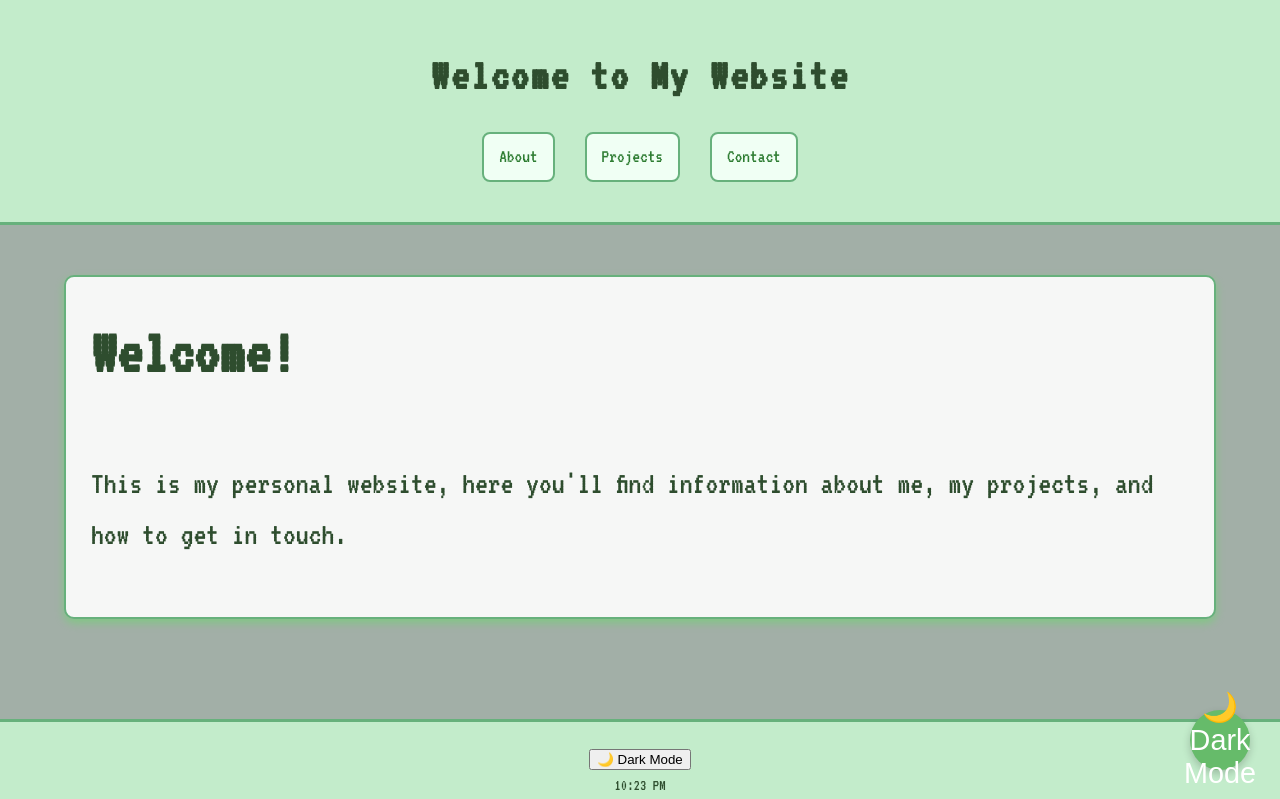
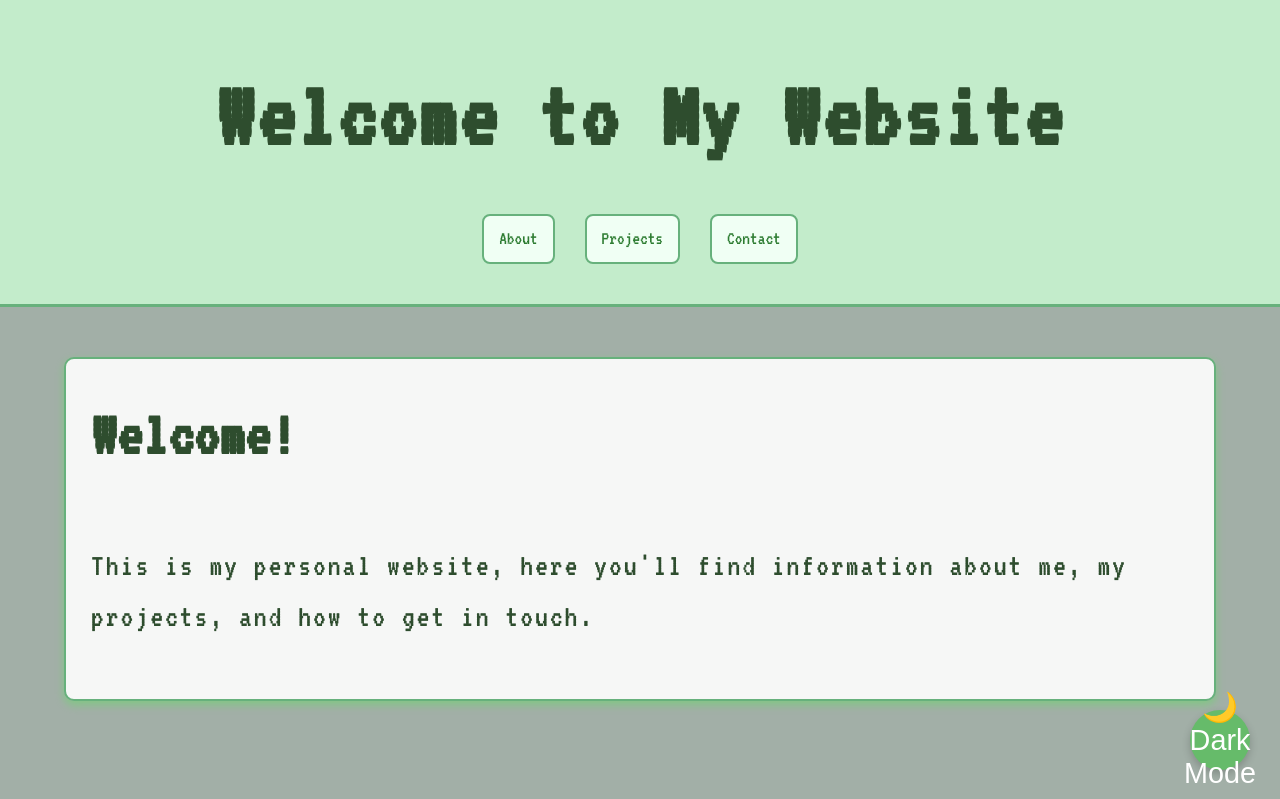
Before and after one commit to MotY0418/Very-final-website-hopefully-, a plain HTML site: page index.html in a window 1280 px wide. Shown: the top 799 px of the page. Drawn offline with Linux system fonts and the light colour scheme.

Commit message:
Update style.css

```diff
--- a/style.css
+++ b/style.css
@@ -88,7 +88,7 @@ header {
 
 header h1 {
   margin: 0;
-  font-size: 2.8rem;
+  font-size: 6rem;
   letter-spacing: 2px;
 }
 
@@ -137,6 +137,7 @@ nav a:hover, nav a.active {
 
 .card p {
   font-size: 2rem;
+letter-spacing: 2px;
 }
 
 
```
